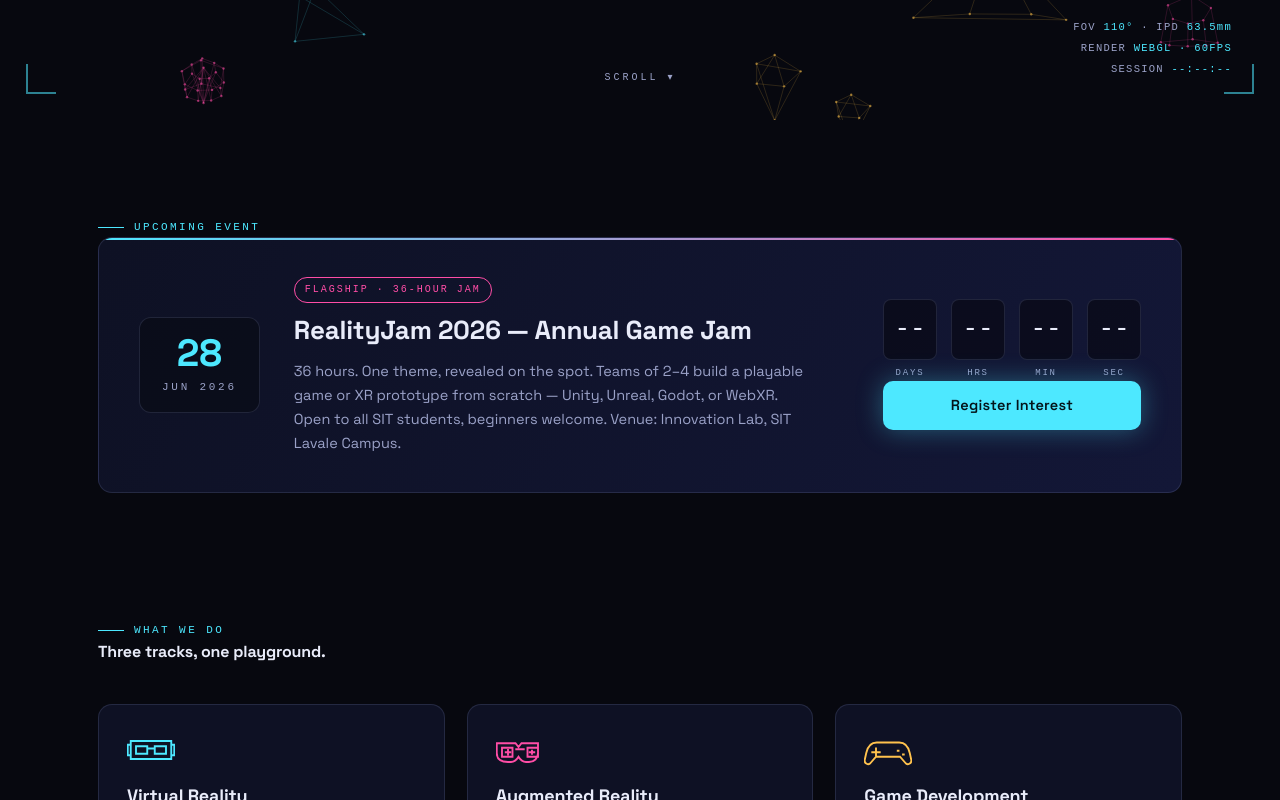
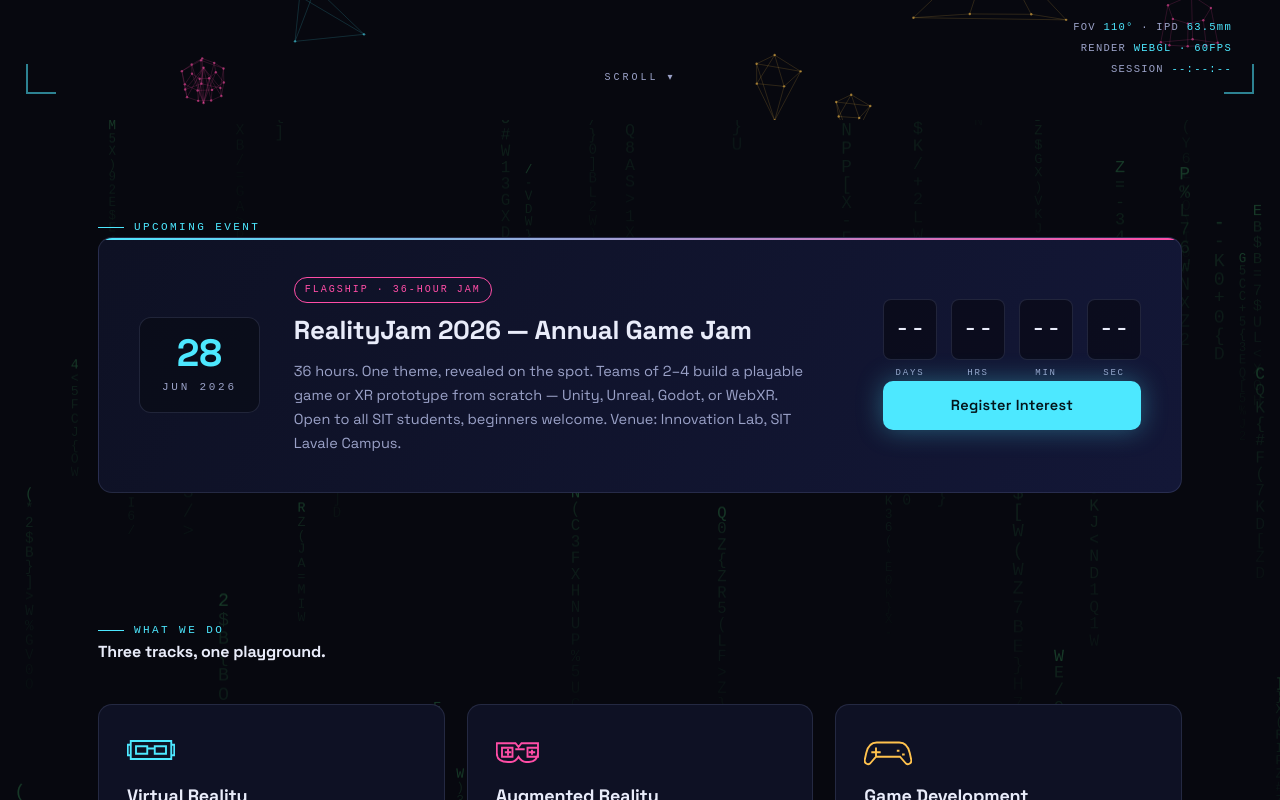
Before and after one commit to RishitPrabhu/ARVRwebsite, a Next.js app: page / in a window 1280 px wide. Shown: the part 680-1480 px from the top of the page. Built offline with nearby package versions, Linux system fonts and the light colour scheme.

Commit message:
Added Matrix effect

```diff
--- /dev/null
+++ b/app/PageMatrix.tsx
@@ -0,0 +1,18 @@
+'use client';
+
+import { usePathname } from 'next/navigation';
+import MatrixRain from './home/MatrixRain';
+
+export default function PageMatrix() {
+  const pathname = usePathname();
+
+  if (pathname === '/' || pathname === '/home') {
+    return null;
+  }
+
+  return (
+    <div className="global-matrix" aria-hidden="true">
+      <MatrixRain />
+    </div>
+  );
+}
--- a/app/globals.css
+++ b/app/globals.css
@@ -40,7 +40,7 @@ nav{
   display:flex;align-items:center;justify-content:flex-start;
   width:min(94vw,340px);height:58px;padding:0 14px;
   transform:translateX(-50%);
-  background:rgba(7,8,15,.78);
+  background:var(--void);
   backdrop-filter:blur(14px);
   border:1px solid var(--line);border-radius:999px;
   box-shadow:0 14px 38px rgba(0,0,0,.24),inset 0 1px 0 rgba(255,255,255,.06);
@@ -68,7 +68,7 @@ nav{
 }
 nav:hover,nav:focus-within{
   width:min(94vw,980px);
-  background:rgba(7,8,15,.9);
+  background:var(--void);
   box-shadow:0 18px 48px rgba(0,0,0,.34),0 0 28px rgba(77,232,255,.08),inset 0 1px 0 rgba(255,255,255,.08);
 }
 nav:hover .nav-links,nav:focus-within .nav-links{
@@ -95,6 +95,9 @@ nav:hover .nav-links a span,nav:focus-within .nav-links a span{display:inline}
 /* ---------- PAGES ---------- */
 .page{display:none;min-height:100vh;padding-top:64px;animation:pageIn .45s ease}
 .page.visible{display:block}
+.site-content{position:relative;z-index:1;min-height:100vh}
+.global-matrix{position:fixed;inset:0;z-index:0;pointer-events:none}
+.global-matrix .matrix-rain{position:absolute;inset:0;width:100%;height:100%;display:block}
 @keyframes pageIn{from{opacity:0;transform:translateY(10px)}to{opacity:1;transform:none}}
 @media (prefers-reduced-motion:reduce){
   *,*::before,*::after{animation-duration:.001s!important;transition-duration:.001s!important}
@@ -123,8 +126,12 @@ h1,h2,h3{font-weight:700;letter-spacing:-.01em}
 .chroma::after{color:var(--magenta);transform:translate(2.5px,0);opacity:.55;mix-blend-mode:screen}
 
 /* ---------- HERO ---------- */
-#hero{position:relative;height:calc(100vh - 64px);min-height:600px;display:flex;align-items:center}
+#page-home{position:relative}
+#hero{position:relative;height:calc(100vh - 64px);min-height:600px;display:flex;align-items:center;background:var(--void)}
 #three-canvas{position:absolute;inset:0;width:100%;height:100%;display:block}
+.matrix-section{position:absolute;top:100vh;right:0;bottom:0;left:0;z-index:0;pointer-events:none}
+.matrix-rain{position:absolute;inset:0;width:100%;height:100%;display:block;pointer-events:none}
+.upcoming,.pillars{position:relative;z-index:1}
 .hero-inner{position:relative;z-index:2;width:100%}
 .hero-frame{
   position:absolute;inset:26px;z-index:1;pointer-events:none;
@@ -462,13 +469,13 @@ footer{border-top:1px solid var(--line);padding:42px 0;background:var(--panel)}
   nav{
     top:0;left:0;width:auto;height:64px;padding:0 28px;
     transform:none;border:0;border-bottom:1px solid var(--line);
-    border-radius:0;background:rgba(7,8,15,.72);box-shadow:none;
+    border-radius:0;background:var(--void);box-shadow:none;
   }
   .brand>div:last-child{display:block}
-  nav:hover,nav:focus-within{width:auto;background:rgba(7,8,15,.72);box-shadow:none}
+  nav:hover,nav:focus-within{width:auto;background:var(--void);box-shadow:none}
   .nav-links{
     display:none;position:fixed;top:64px;left:0;right:0;flex-direction:column;
-    background:rgba(7,8,15,.97);padding:16px 22px;border-bottom:1px solid var(--line);
+    background:var(--void);padding:16px 22px;border-bottom:1px solid var(--line);
     max-width:none;margin-left:0;opacity:1;pointer-events:auto;overflow:visible;
   }
   .nav-links a{justify-content:flex-start;padding:8px 14px;gap:0}
--- /dev/null
+++ b/app/home/MatrixRain.tsx
@@ -0,0 +1,105 @@
+'use client';
+
+import { useEffect, useRef } from 'react';
+
+type Stream = {
+  x: number;
+  y: number;
+  speed: number;
+  length: number;
+  fontSize: number;
+  phase: number;
+  characters: string[];
+};
+
+const CHARACTER_SET = 'ABCDEFGHIJKLMNOPQRSTUVWXYZ0123456789<>/{}[]()*+-=#$%';
+const STREAM_COUNT = 76;
+
+export default function MatrixRain() {
+  const canvasRef = useRef<HTMLCanvasElement>(null);
+
+  useEffect(() => {
+    const canvas = canvasRef.current;
+    if (!canvas) return;
+
+    const context = canvas.getContext('2d');
+    if (!context) return;
+
+    let animationFrame = 0;
+    let width = 0;
+    let height = 0;
+    let pixelRatio = 1;
+    const reducedMotion = window.matchMedia('(prefers-reduced-motion: reduce)').matches;
+    const streams: Stream[] = [];
+
+    const randomCharacter = () => CHARACTER_SET[Math.floor(Math.random() * CHARACTER_SET.length)];
+
+    const createStream = (index: number): Stream => ({
+      x: (index / STREAM_COUNT) * 1.1 - 0.05,
+      y: Math.random() * 1.2 - 1.2,
+      speed: 0.035 + Math.random() * 0.085,
+      length: 8 + Math.floor(Math.random() * 15),
+      fontSize: 12 + Math.random() * 7,
+      phase: Math.random() * Math.PI * 2,
+      characters: Array.from({ length: 22 }, randomCharacter),
+    });
+
+    for (let index = 0; index < STREAM_COUNT; index += 1) {
+      streams.push(createStream(index));
+    }
+
+    const resize = () => {
+      const bounds = canvas.getBoundingClientRect();
+      width = bounds.width;
+      height = bounds.height;
+      pixelRatio = Math.min(window.devicePixelRatio || 1, 2);
+      canvas.width = Math.max(1, Math.floor(width * pixelRatio));
+      canvas.height = Math.max(1, Math.floor(height * pixelRatio));
+      context.setTransform(pixelRatio, 0, 0, pixelRatio, 0, 0);
+    };
+
+    const render = (timestamp: number) => {
+      const time = timestamp * 0.001;
+      context.clearRect(0, 0, width, height);
+      context.textAlign = 'center';
+      context.textBaseline = 'top';
+
+      streams.forEach((stream) => {
+        const x = stream.x * width + Math.sin(time * 0.35 + stream.phase) * 10;
+        const headY = stream.y * height;
+
+        for (let index = 0; index < stream.length; index += 1) {
+          const y = headY + index * stream.fontSize;
+          if (y < -stream.fontSize || y > height + stream.fontSize) continue;
+
+          const brightness = index === 0 ? 0.2 : Math.max(0.03, 0.11 - index * 0.006);
+          const character = stream.characters[index % stream.characters.length];
+          context.font = `${stream.fontSize}px 'IBM Plex Mono', monospace`;
+          context.fillStyle = `rgba(91, 255, 138, ${brightness})`;
+          context.fillText(character, x, y);
+        }
+
+        if (!reducedMotion) {
+          stream.y += stream.speed / Math.max(height / 720, 1);
+          if (stream.y * height > height + stream.length * stream.fontSize) {
+            stream.y = -Math.random() * 0.35;
+            stream.characters = Array.from({ length: 22 }, randomCharacter);
+          }
+        }
+      });
+
+      animationFrame = window.requestAnimationFrame(render);
+    };
+
+    resize();
+    window.addEventListener('resize', resize);
+    animationFrame = window.requestAnimationFrame(render);
+
+    return () => {
+      window.cancelAnimationFrame(animationFrame);
+      window.removeEventListener('resize', resize);
+    };
+  }, []);
+
+  return <canvas ref={canvasRef} className="matrix-rain" aria-hidden="true" />;
+}
--- a/app/home/page.tsx
+++ b/app/home/page.tsx
@@ -1,6 +1,7 @@
 import Link from 'next/link';
 import Navbar from '../components/navbar';
 import HeroScene from './HeroScene';
+import MatrixRain from './MatrixRain';
 
 
 export default function HomePage(){
@@ -33,7 +34,9 @@ export default function HomePage(){
     </div>
     <div className="scroll-hint">SCROLL ▾</div>
   </div>
-
+  <div className="matrix-section" aria-hidden="true">
+    <MatrixRain />
+  </div>
   <div className="upcoming">
     <div className="wrap">
       <span className="hud">Upcoming Event</span>
--- a/app/layout.tsx
+++ b/app/layout.tsx
@@ -1,6 +1,7 @@
 import type { Metadata } from "next";
 import { Geist, Geist_Mono } from "next/font/google";
 import "./globals.css";
+import PageMatrix from "./PageMatrix";
 
 const geistSans = Geist({
   variable: "--font-geist-sans",
@@ -27,7 +28,10 @@ export default function RootLayout({
       lang="en"
       className={`${geistSans.variable} ${geistMono.variable} h-full antialiased`}
     >
-      <body className="min-h-full flex flex-col">{children}</body>
+      <body className="min-h-full flex flex-col">
+        <PageMatrix />
+        <div className="site-content">{children}</div>
+      </body>
     </html>
   );
 }
```
